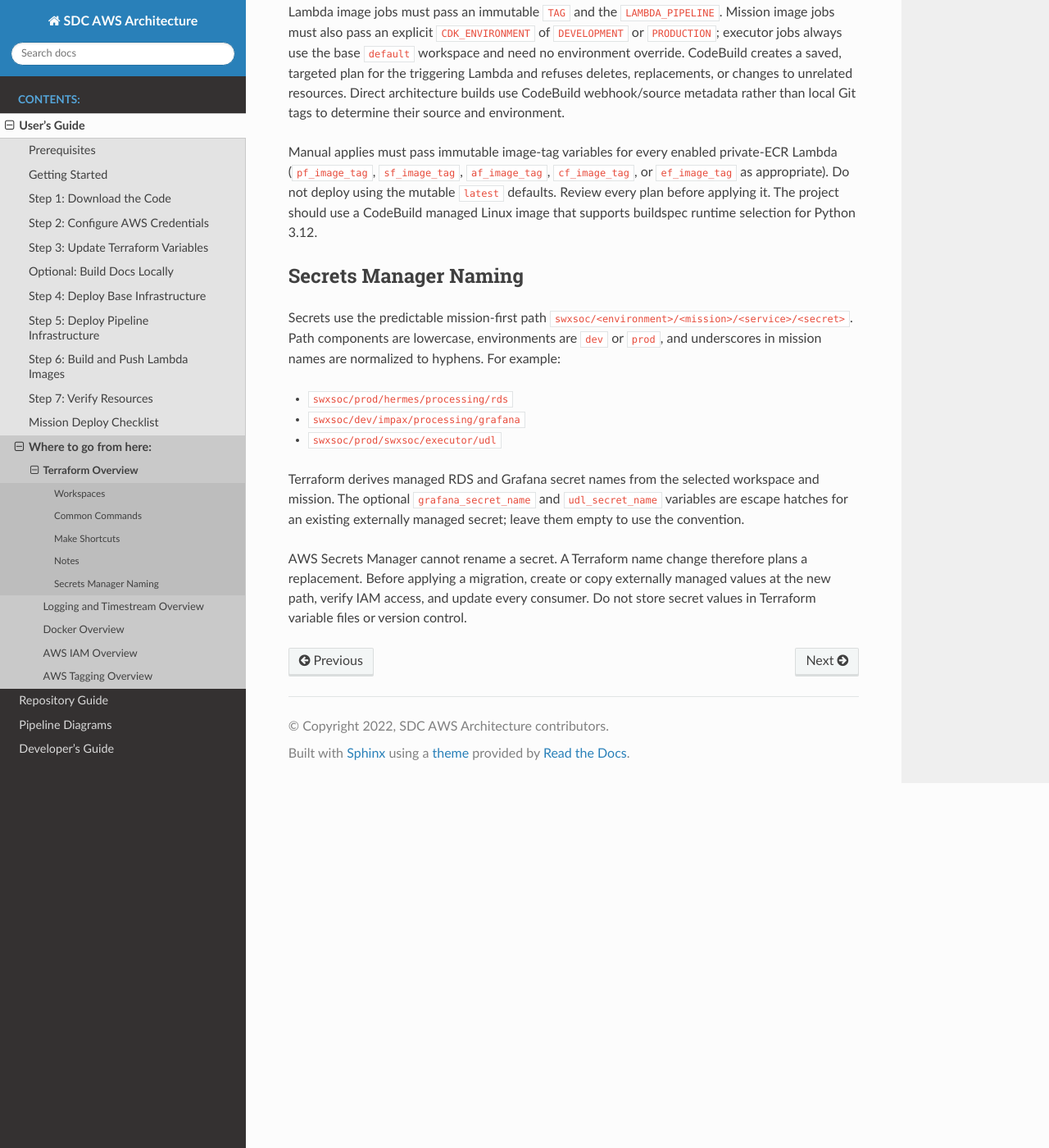
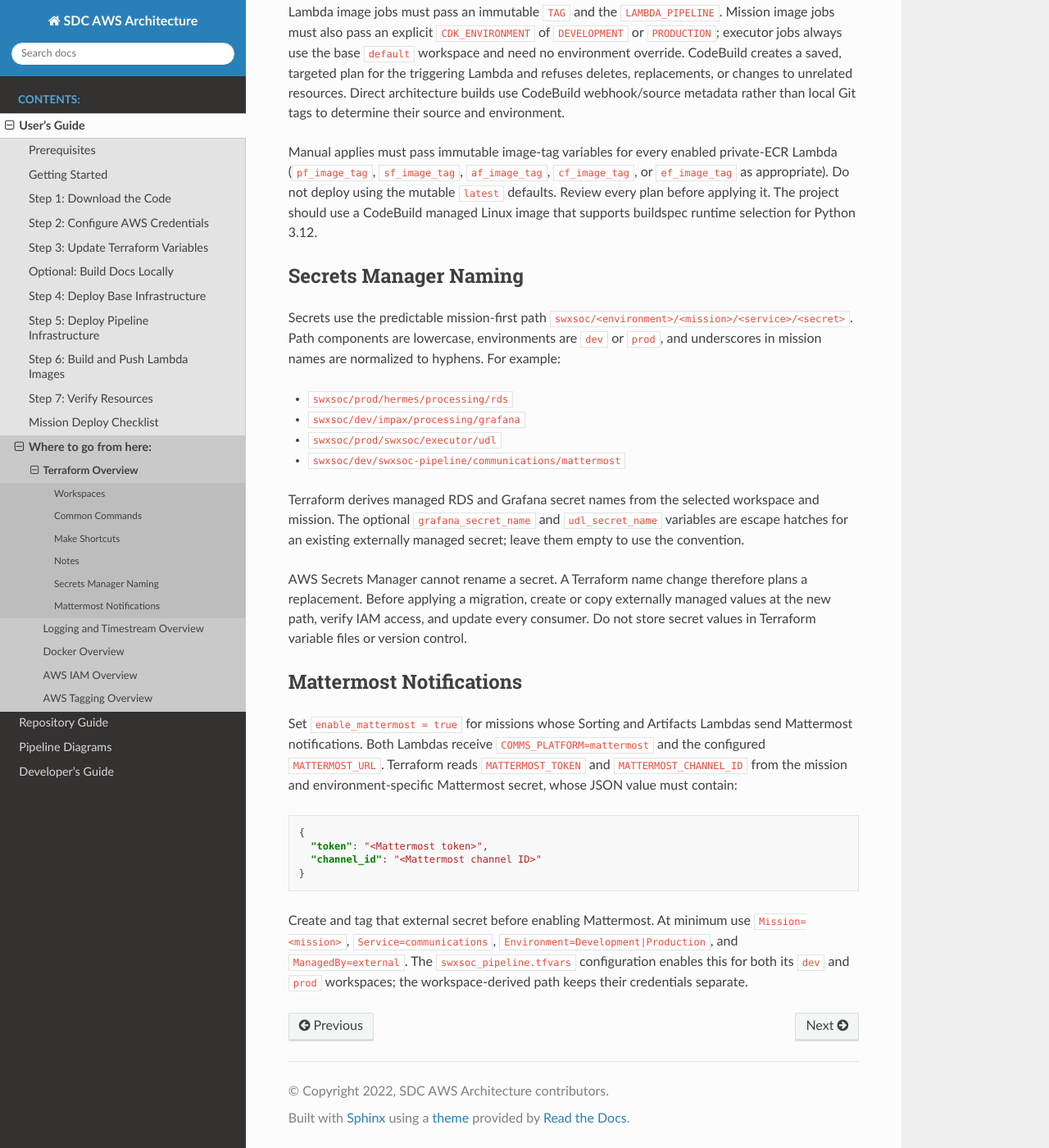
Before and after one commit to swxsoc/sdc_aws_architecture, a Sphinx documentation site: the page built from docs/user-guide/terraform-overview.rst, in a window 1280 px wide and 1400 px high, scrolled down 1585 px. Shown: the whole window at 82% size. Built offline with Sphinx 7.4.7 and the Read the Docs theme 3.1.0, drawn with Linux system fonts in a browser that asks for light colours.

Commit message:
Manage Mattermost Lambda environment

```diff
--- a/docs/user-guide/terraform-overview.rst
+++ b/docs/user-guide/terraform-overview.rst
@@ -94,6 +94,7 @@ names are normalized to hyphens. For example:
 * ``swxsoc/prod/hermes/processing/rds``
 * ``swxsoc/dev/impax/processing/grafana``
 * ``swxsoc/prod/swxsoc/executor/udl``
+* ``swxsoc/dev/swxsoc-pipeline/communications/mattermost``
 
 Terraform derives managed RDS and Grafana secret names from the selected
 workspace and mission. The optional ``grafana_secret_name`` and
@@ -104,3 +105,25 @@ AWS Secrets Manager cannot rename a secret. A Terraform name change therefore
 plans a replacement. Before applying a migration, create or copy externally
 managed values at the new path, verify IAM access, and update every consumer.
 Do not store secret values in Terraform variable files or version control.
+
+Mattermost Notifications
+------------------------
+Set ``enable_mattermost = true`` for missions whose Sorting and Artifacts
+Lambdas send Mattermost notifications. Both Lambdas receive
+``COMMS_PLATFORM=mattermost`` and the configured ``MATTERMOST_URL``. Terraform
+reads ``MATTERMOST_TOKEN`` and ``MATTERMOST_CHANNEL_ID`` from the mission and
+environment-specific Mattermost secret, whose JSON value must contain:
+
+.. code-block:: json
+
+    {
+      "token": "<Mattermost token>",
+      "channel_id": "<Mattermost channel ID>"
+    }
+
+Create and tag that external secret before enabling Mattermost. At minimum use
+``Mission=<mission>``, ``Service=communications``,
+``Environment=Development|Production``, and ``ManagedBy=external``. The
+``swxsoc_pipeline.tfvars`` configuration enables this for both its ``dev`` and
+``prod`` workspaces; the workspace-derived path keeps their credentials
+separate.
```
Also changed, not shown: README.md (+3 -2 lines), 6 other files.
